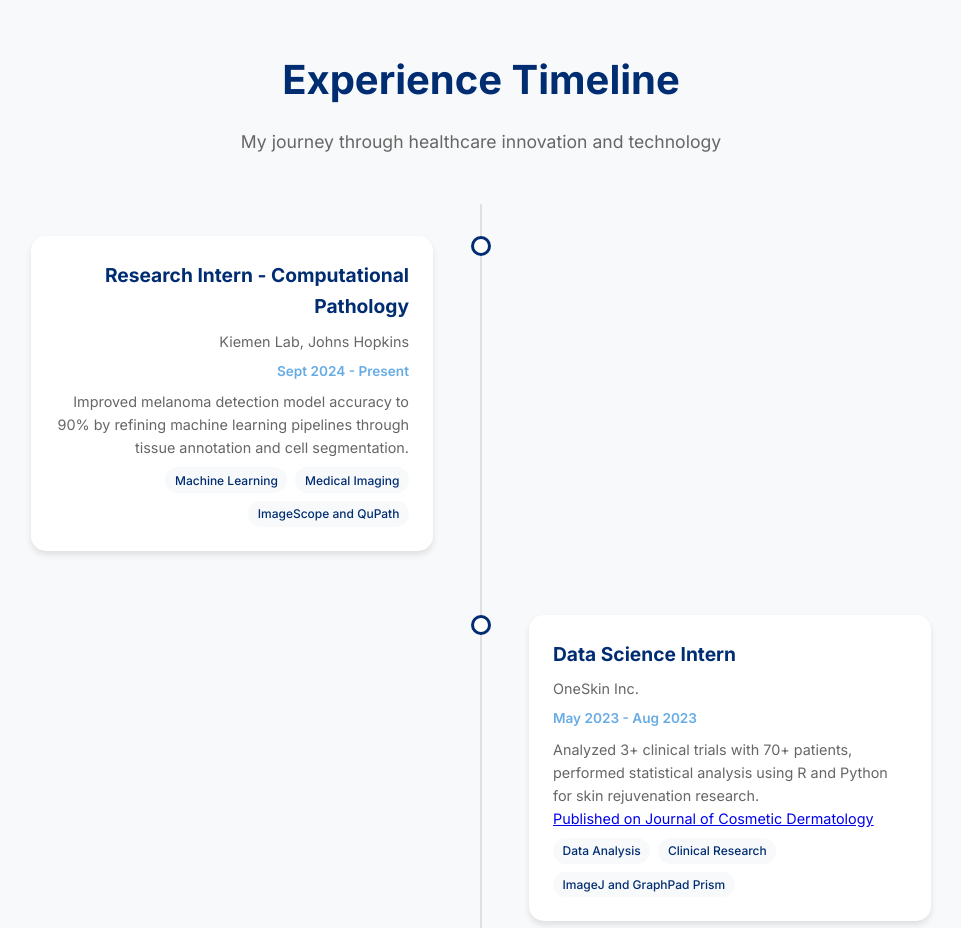
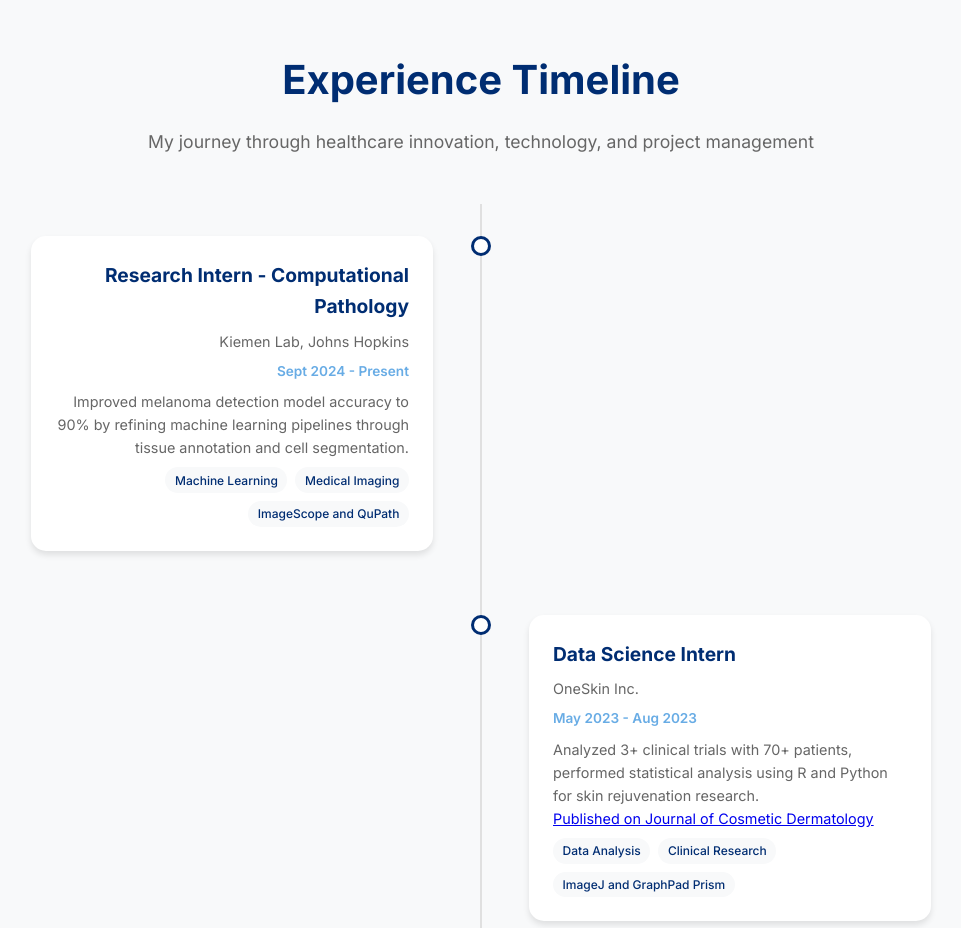
Before and after one commit to lubrunelli/personalportfolio, a plain HTML site: page index.html in a window 1280 px wide. Shown: the part 1000-1928 px from the top of the page, without its empty margins (159-1120 px from the left). Drawn offline with Linux system fonts and the light colour scheme.

Commit message:
Update index.html

```diff
--- a/index.html
+++ b/index.html
@@ -875,7 +875,7 @@ d<!DOCTYPE html>
         <div class="container">
             <div class="section-header">
                 <h2>Experience Timeline</h2>
-                <p>My journey through healthcare innovation and technology</p>
+                <p>My journey through healthcare innovation, technology, and project management</p>
             </div>
             <div class="timeline">
                 <div class="timeline-item" data-category="medtech software">
```
